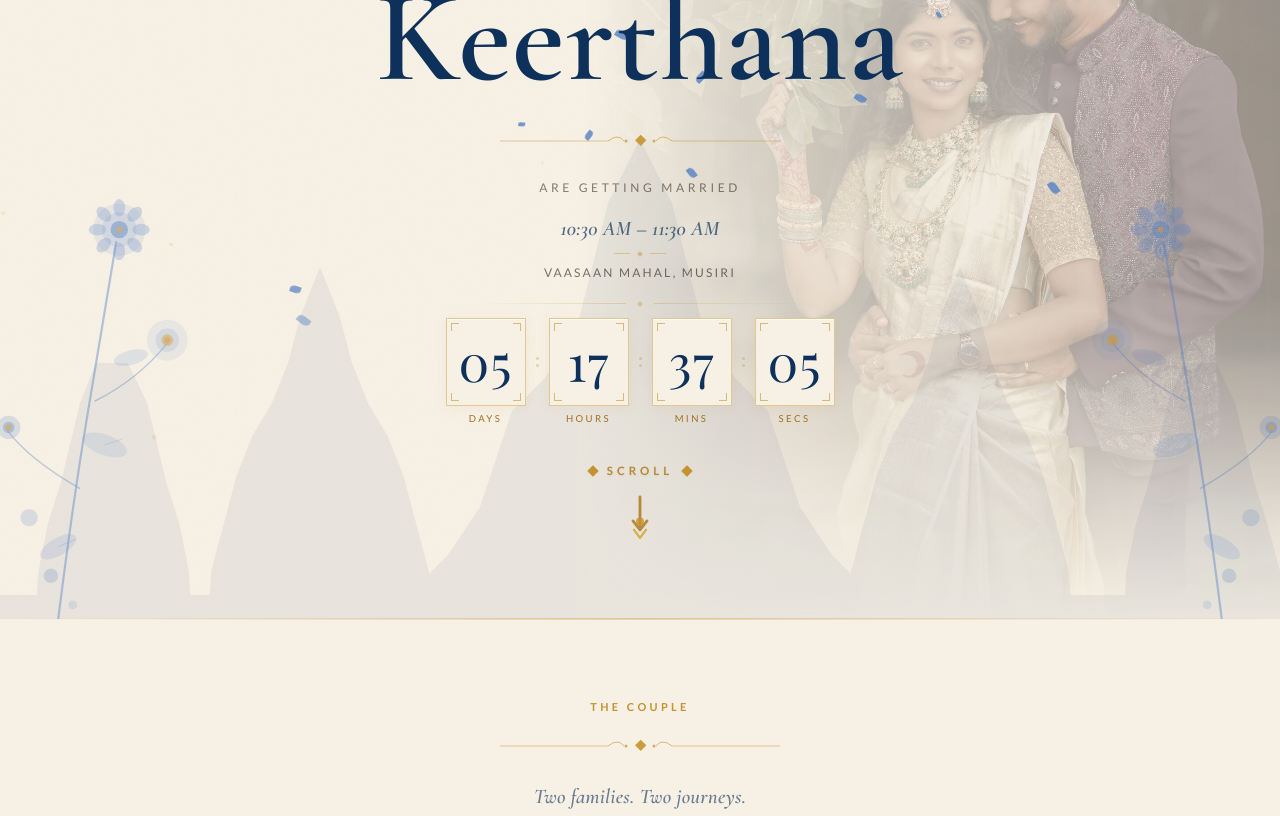
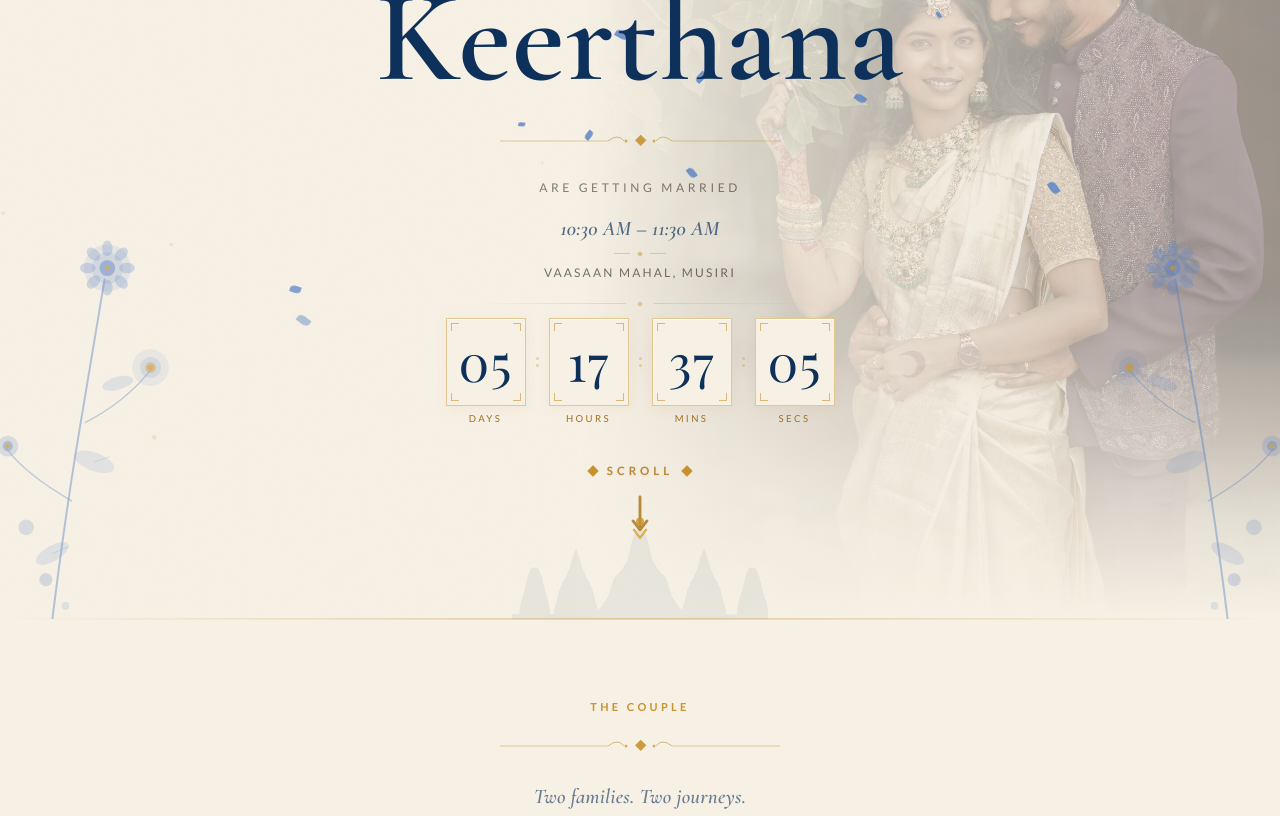
Before and after one commit to Vishwa7477/Kee-Nino, a React (Vite) app: page / in a window 1280 px wide. Shown: the part 460-1276 px from the top of the page. Built offline with nearby package versions, Linux system fonts and the light colour scheme; a web font is replaced by a local one.

Commit message:
fix: anchor temple silhouette and floral base flush to bottom edge of hero

```diff
--- a/src/components/FloralDecor.tsx
+++ b/src/components/FloralDecor.tsx
@@ -168,7 +168,7 @@ export const FloralSprig: React.FC<FloralProps & { horizontal?: boolean }> = ({
  */
 export const TempleSilhouette: React.FC<FloralProps> = ({
   className = '',
-  opacity = 0.06,
+  opacity = 0.065,
   color = '#0D315A',
 }) => (
   <svg
--- a/src/sections/Hero.tsx
+++ b/src/sections/Hero.tsx
@@ -337,20 +337,20 @@ export const Hero: React.FC = () => {
         />
       </motion.div>
 
-      {/* Temple silhouette — parallax bg */}
+      {/* Temple silhouette — anchored flush to the bottom ending */}
       <motion.div
-        className="absolute bottom-0 left-0 right-0 pointer-events-none z-0"
-        style={{ y: reduced ? 0 : bgY }}
+        className="absolute bottom-0 left-0 right-0 pointer-events-none z-0 flex items-end justify-center overflow-hidden"
+        style={{ height: 'clamp(65px, 12vh, 120px)', y: reduced ? 0 : bgY }}
         aria-hidden="true"
       >
-        <TempleSilhouette opacity={0.055} className="w-full" />
+        <TempleSilhouette opacity={0.06} className="w-full h-full object-cover object-bottom" />
       </motion.div>
 
       {/* Floral corners */}
-      <div className="absolute left-0 bottom-0 w-40 md:w-64 lg:w-80 pointer-events-none z-10" aria-hidden="true">
+      <div className="absolute left-0 bottom-0 w-36 md:w-60 lg:w-72 pointer-events-none z-10" aria-hidden="true">
         <FloralCornerLeft opacity={0.7} />
       </div>
-      <div className="absolute right-0 bottom-0 w-40 md:w-64 lg:w-80 pointer-events-none z-10" aria-hidden="true">
+      <div className="absolute right-0 bottom-0 w-36 md:w-60 lg:w-72 pointer-events-none z-10" aria-hidden="true">
         <FloralCornerRight opacity={0.7} />
       </div>
       <div
```
